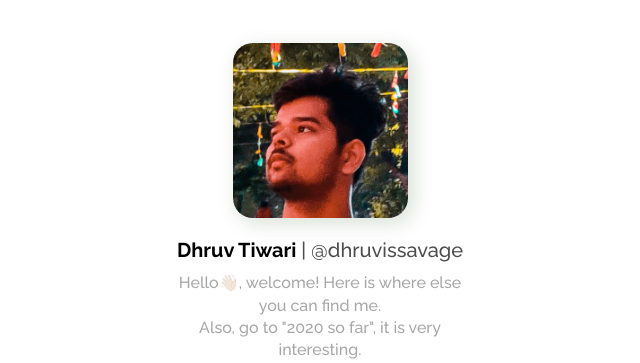
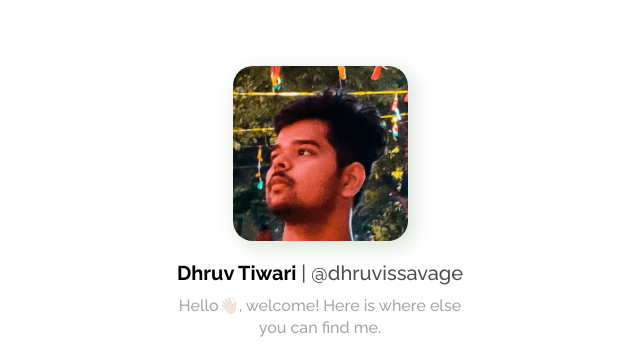
Before and after one commit to Illusion47586/social, a plain HTML site: page index.html in a window 1280 px wide. Shown: the top 363 px of the page, without its empty margins (320-960 px from the left). Drawn offline with nearby package versions, Linux system fonts and the light colour scheme.

Commit message:
Update index.html

```diff
--- a/index.html
+++ b/index.html
@@ -21,8 +21,7 @@
       Dhruv Tiwari <span class="IGHandle">| @dhruvissavage</span>
     </p>
     <div class="description">
-      <p>Hello👋🏼, welcome! Here is where else you can find me.<br />
-      Also, go to "2020 so far", it is very interesting.</p>
+      <p>Hello👋🏼, welcome! Here is where else you can find me.</p>
     </div>
   </div>
   <div id="other-links">
```
